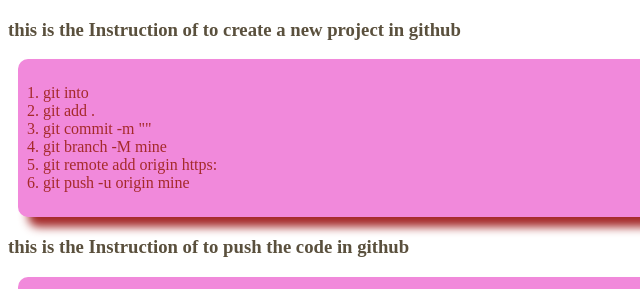
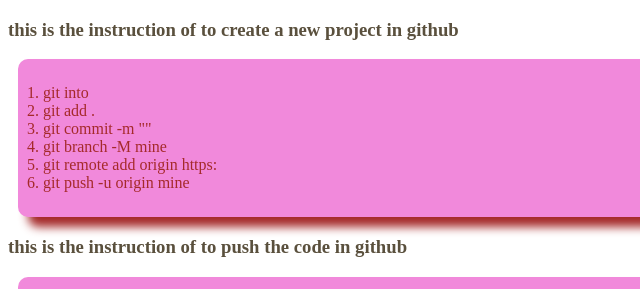
Before and after one commit to RaselMridha252/my-fast-project, a plain HTML site: page index.html in a window 1280 px wide. Shown: the top 289 px of the page, 0-640 px from the left. Drawn offline with Linux system fonts and the light colour scheme.

Commit message:
some update

```diff
--- a/index.html
+++ b/index.html
@@ -9,7 +9,7 @@
 </head>
 <body>
 
-    <h3>this is the Instruction of to create a new project in github</h3>
+    <h3>this is the instruction of to create a new project in github</h3>
     <ol>
         <li>git into</li>
         <li>git add .</li>
@@ -18,7 +18,7 @@
         <li>git remote add origin https:</li>
         <li>git push -u origin mine</li>
     </ol>
-    <h3>this is the Instruction of to push the code in github</h3>
+    <h3>this is the instruction of to push the code in github</h3>
     <ol>
         <li>git add .</li>
         <li>git commit -m ""</li>
```
